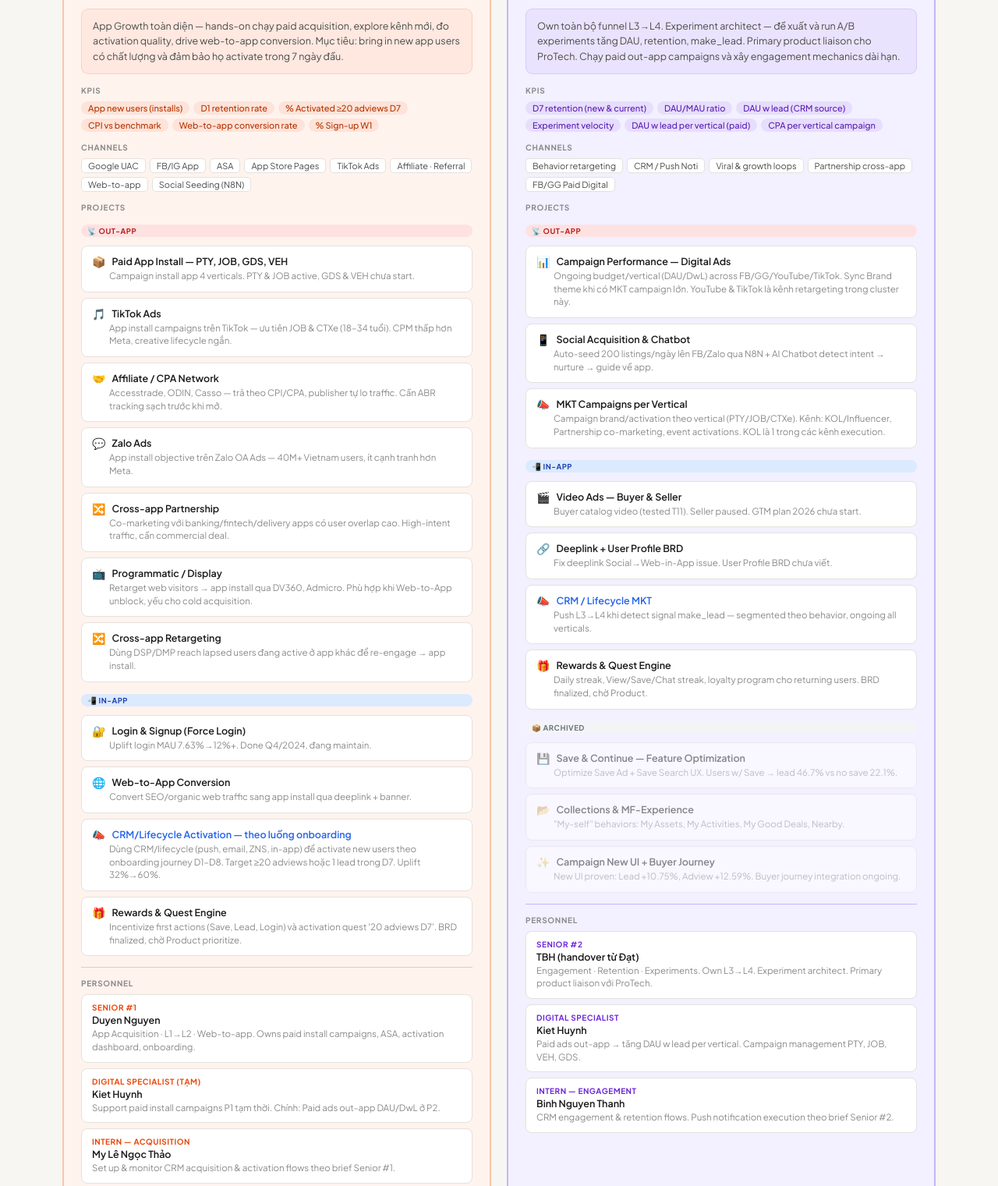
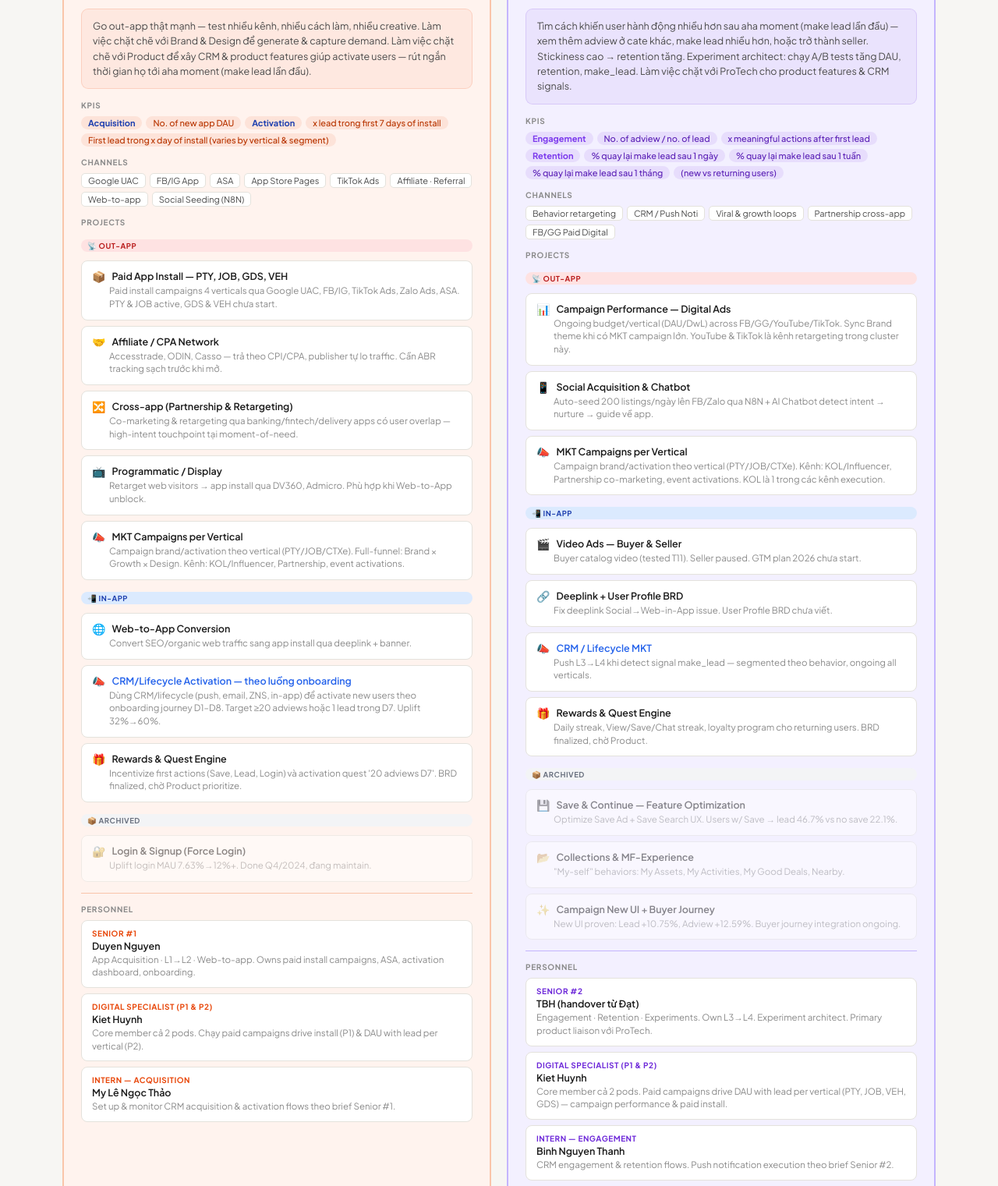
Before and after one commit to pubanhbao/growth-sow, a plain HTML site: page index.html in a window 1280 px wide. Shown: the part 360-1881 px from the top of the page at 78% size. Drawn offline with Linux system fonts and the light colour scheme.

Commit message:
chore: update data.json — 2026-05-20 14:02

```diff
--- a/index.html
+++ b/index.html
@@ -303,32 +303,31 @@ body{font-family:var(--font);background:var(--bg);color:var(--text);min-height:1
         <div class="pod-badge-sm">P1</div>
         <div><div class="pod-nm">App Acquisition &amp; Activation</div><div class="pod-funnel">L1 → L2</div></div>
       </div>
-      <div class="ov-scope">App Growth toàn diện — hands-on chạy paid acquisition, explore kênh mới, đo activation quality, drive web-to-app conversion. Mục tiêu: bring in new app users có chất lượng và đảm bảo họ activate trong 7 ngày đầu.</div>
+      <div class="ov-scope">Go out-app thật mạnh — test nhiều kênh, nhiều cách làm, nhiều creative. Làm việc chặt chẽ với Brand &amp; Design để generate &amp; capture demand. Làm việc chặt chẽ với Product để xây CRM &amp; product features giúp activate users — rút ngắn thời gian họ tới aha moment (make lead lần đầu).</div>
       <span class="slabel">KPIs</span>
-      <div class="kpi-wrap"><span class="kpi-p">App new users (installs)</span><span class="kpi-p">D1 retention rate</span><span class="kpi-p">% Activated ≥20 adviews D7</span><span class="kpi-p">CPI vs benchmark</span><span class="kpi-p">Web-to-app conversion rate</span><span class="kpi-p">% Sign-up W1</span></div>
+      <div class="kpi-wrap"><span class="kpi-p" style="font-weight:700;color:#1e40af">Acquisition</span><span class="kpi-p">No. of new app DAU</span><span class="kpi-p" style="font-weight:700;color:#1e40af">Activation</span><span class="kpi-p">x lead trong first 7 days of install</span><span class="kpi-p">First lead trong x day of install (varies by vertical &amp; segment)</span></div>
       <span class="slabel">Channels</span>
       <div class="ch-wrap"><span class="ch-t">Google UAC</span><span class="ch-t">FB/IG App</span><span class="ch-t">ASA</span><span class="ch-t">App Store Pages</span><span class="ch-t">TikTok Ads</span><span class="ch-t">Affiliate · Referral</span><span class="ch-t">Web-to-app</span><span class="ch-t">Social Seeding (N8N)</span></div>
       <span class="slabel">Projects</span>
       <div class="ov-proj-list">
         <span class="ch-type-lbl out">📡 Out-app</span>
-        <div class="ov-proj"><div class="ov-proj-top"><span class="ov-proj-em">📦</span><span class="ov-proj-nm">Paid App Install — PTY, JOB, GDS, VEH</span></div><div class="ov-proj-desc">Campaign install app 4 verticals. PTY &amp; JOB active, GDS &amp; VEH chưa start.</div></div>
-        <div class="ov-proj"><div class="ov-proj-top"><span class="ov-proj-em">🎵</span><span class="ov-proj-nm">TikTok Ads</span></div><div class="ov-proj-desc">App install campaigns trên TikTok — ưu tiên JOB &amp; CTXe (18–34 tuổi). CPM thấp hơn Meta, creative lifecycle ngắn.</div></div>
+        <div class="ov-proj"><div class="ov-proj-top"><span class="ov-proj-em">📦</span><span class="ov-proj-nm">Paid App Install — PTY, JOB, GDS, VEH</span></div><div class="ov-proj-desc">Paid install campaigns 4 verticals qua Google UAC, FB/IG, TikTok Ads, Zalo Ads, ASA. PTY &amp; JOB active, GDS &amp; VEH chưa start.</div></div>
         <div class="ov-proj"><div class="ov-proj-top"><span class="ov-proj-em">🤝</span><span class="ov-proj-nm">Affiliate / CPA Network</span></div><div class="ov-proj-desc">Accesstrade, ODIN, Casso — trả theo CPI/CPA, publisher tự lo traffic. Cần ABR tracking sạch trước khi mở.</div></div>
-        <div class="ov-proj"><div class="ov-proj-top"><span class="ov-proj-em">💬</span><span class="ov-proj-nm">Zalo Ads</span></div><div class="ov-proj-desc">App install objective trên Zalo OA Ads — 40M+ Vietnam users, ít cạnh tranh hơn Meta.</div></div>
-        <div class="ov-proj"><div class="ov-proj-top"><span class="ov-proj-em">🔀</span><span class="ov-proj-nm">Cross-app Partnership</span></div><div class="ov-proj-desc">Co-marketing với banking/fintech/delivery apps có user overlap cao. High-intent traffic, cần commercial deal.</div></div>
-        <div class="ov-proj"><div class="ov-proj-top"><span class="ov-proj-em">📺</span><span class="ov-proj-nm">Programmatic / Display</span></div><div class="ov-proj-desc">Retarget web visitors → app install qua DV360, Admicro. Phù hợp khi Web-to-App unblock, yếu cho cold acquisition.</div></div>
-        <div class="ov-proj"><div class="ov-proj-top"><span class="ov-proj-em">🔀</span><span class="ov-proj-nm">Cross-app Retargeting</span></div><div class="ov-proj-desc">Dùng DSP/DMP reach lapsed users đang active ở app khác để re-engage → app install.</div></div>
+        <div class="ov-proj"><div class="ov-proj-top"><span class="ov-proj-em">🔀</span><span class="ov-proj-nm">Cross-app (Partnership &amp; Retargeting)</span></div><div class="ov-proj-desc">Co-marketing &amp; retargeting qua banking/fintech/delivery apps có user overlap — high-intent touchpoint tại moment-of-need.</div></div>
+        <div class="ov-proj"><div class="ov-proj-top"><span class="ov-proj-em">📺</span><span class="ov-proj-nm">Programmatic / Display</span></div><div class="ov-proj-desc">Retarget web visitors → app install qua DV360, Admicro. Phù hợp khi Web-to-App unblock.</div></div>
+        <div class="ov-proj"><div class="ov-proj-top"><span class="ov-proj-em">📣</span><span class="ov-proj-nm">MKT Campaigns per Vertical</span></div><div class="ov-proj-desc">Campaign brand/activation theo vertical (PTY/JOB/CTXe). Full-funnel: Brand × Growth × Design. Kênh: KOL/Influencer, Partnership, event activations.</div></div>
         <span class="ch-type-lbl in">📲 In-app</span>
-        <div class="ov-proj"><div class="ov-proj-top"><span class="ov-proj-em">🔐</span><span class="ov-proj-nm">Login &amp; Signup (Force Login)</span></div><div class="ov-proj-desc">Uplift login MAU 7.63%→12%+. Done Q4/2024, đang maintain.</div></div>
         <div class="ov-proj"><div class="ov-proj-top"><span class="ov-proj-em">🌐</span><span class="ov-proj-nm">Web-to-App Conversion</span></div><div class="ov-proj-desc">Convert SEO/organic web traffic sang app install qua deeplink + banner.</div></div>
         <div class="ov-proj ov-proj-link" onclick="window.open('https://pubanhbao.github.io/growth-lifecycle-marketing/','_blank')"><div class="ov-proj-top"><span class="ov-proj-em">📣</span><span class="ov-proj-nm">CRM/Lifecycle Activation — theo luồng onboarding</span></div><div class="ov-proj-desc">Dùng CRM/lifecycle (push, email, ZNS, in-app) để activate new users theo onboarding journey D1–D8. Target ≥20 adviews hoặc 1 lead trong D7. Uplift 32%→60%.</div></div>
         <div class="ov-proj"><div class="ov-proj-top"><span class="ov-proj-em">🎁</span><span class="ov-proj-nm">Rewards &amp; Quest Engine</span></div><div class="ov-proj-desc">Incentivize first actions (Save, Lead, Login) và activation quest '20 adviews D7'. BRD finalized, chờ Product prioritize.</div></div>
+        <span class="ch-type-lbl arch">📦 Archived</span>
+        <div class="ov-proj archived"><div class="ov-proj-top"><span class="ov-proj-em">🔐</span><span class="ov-proj-nm">Login &amp; Signup (Force Login)</span></div><div class="ov-proj-desc">Uplift login MAU 7.63%→12%+. Done Q4/2024, đang maintain.</div></div>
       </div>
       <div class="ov-person-block">
         <span class="slabel">Personnel</span>
         <div class="ov-person-list">
           <div class="ov-person"><div class="ov-prole">Senior #1</div><div class="ov-pname">Duyen Nguyen</div><div class="ov-pscope">App Acquisition · L1→L2 · Web-to-app. Owns paid install campaigns, ASA, activation dashboard, onboarding.</div></div>
-          <div class="ov-person"><div class="ov-prole spec-role">Digital Specialist (tạm)</div><div class="ov-pname">Kiet Huynh</div><div class="ov-pscope">Support paid install campaigns P1 tạm thời. Chính: Paid ads out-app DAU/DwL ở P2.</div></div>
+          <div class="ov-person"><div class="ov-prole spec-role">Digital Specialist (P1 &amp; P2)</div><div class="ov-pname">Kiet Huynh</div><div class="ov-pscope">Core member cả 2 pods. Chạy paid campaigns drive install (P1) &amp; DAU with lead per vertical (P2).</div></div>
           <div class="ov-person"><div class="ov-prole intern-role">Intern — Acquisition</div><div class="ov-pname">My Lê Ngọc Thảo</div><div class="ov-pscope">Set up &amp; monitor CRM acquisition &amp; activation flows theo brief Senior #1.</div></div>
         </div>
       </div>
@@ -340,9 +339,9 @@ body{font-family:var(--font);background:var(--bg);color:var(--text);min-height:1
         <div class="pod-badge-sm">P2</div>
         <div><div class="pod-nm">Engagement, Retention &amp; Experiments</div><div class="pod-funnel">L3 → L4</div></div>
       </div>
-      <div class="ov-scope">Own toàn bộ funnel L3→L4. Experiment architect — đề xuất và run A/B experiments tăng DAU, retention, make_lead. Primary product liaison cho ProTech. Chạy paid out-app campaigns và xây engagement mechanics dài hạn.</div>
+      <div class="ov-scope">Tìm cách khiến user hành động nhiều hơn sau aha moment (make lead lần đầu) — xem thêm adview ở cate khác, make lead nhiều hơn, hoặc trở thành seller. Stickiness cao → retention tăng. Experiment architect: chạy A/B tests tăng DAU, retention, make_lead. Làm việc chặt với ProTech cho product features &amp; CRM signals.</div>
       <span class="slabel">KPIs</span>
-      <div class="kpi-wrap"><span class="kpi-p">D7 retention (new &amp; current)</span><span class="kpi-p">DAU/MAU ratio</span><span class="kpi-p">DAU w lead (CRM source)</span><span class="kpi-p">Experiment velocity</span><span class="kpi-p">DAU w lead per vertical (paid)</span><span class="kpi-p">CPA per vertical campaign</span></div>
+      <div class="kpi-wrap"><span class="kpi-p" style="font-weight:700;color:#7c3aed">Engagement</span><span class="kpi-p">No. of adview / no. of lead</span><span class="kpi-p">x meaningful actions after first lead</span><span class="kpi-p" style="font-weight:700;color:#7c3aed">Retention</span><span class="kpi-p">% quay lại make lead sau 1 ngày</span><span class="kpi-p">% quay lại make lead sau 1 tuần</span><span class="kpi-p">% quay lại make lead sau 1 tháng</span><span class="kpi-p">(new vs returning users)</span></div>
       <span class="slabel">Channels</span>
       <div class="ch-wrap"><span class="ch-t">Behavior retargeting</span><span class="ch-t">CRM / Push Noti</span><span class="ch-t">Viral &amp; growth loops</span><span class="ch-t">Partnership cross-app</span><span class="ch-t">FB/GG Paid Digital</span></div>
       <span class="slabel">Projects</span>
@@ -365,7 +364,7 @@ body{font-family:var(--font);background:var(--bg);color:var(--text);min-height:1
         <span class="slabel">Personnel</span>
         <div class="ov-person-list">
           <div class="ov-person"><div class="ov-prole">Senior #2</div><div class="ov-pname">TBH (handover từ Đạt)</div><div class="ov-pscope">Engagement · Retention · Experiments. Own L3→L4. Experiment architect. Primary product liaison với ProTech.</div></div>
-          <div class="ov-person"><div class="ov-prole spec-role">Digital Specialist</div><div class="ov-pname">Kiet Huynh</div><div class="ov-pscope">Paid ads out-app → tăng DAU w lead per vertical. Campaign management PTY, JOB, VEH, GDS.</div></div>
+          <div class="ov-person"><div class="ov-prole spec-role">Digital Specialist (P1 &amp; P2)</div><div class="ov-pname">Kiet Huynh</div><div class="ov-pscope">Core member cả 2 pods. Paid campaigns drive DAU with lead per vertical (PTY, JOB, VEH, GDS) — campaign performance &amp; paid install.</div></div>
           <div class="ov-person"><div class="ov-prole intern-role">Intern — Engagement</div><div class="ov-pname">Binh Nguyen Thanh</div><div class="ov-pscope">CRM engagement &amp; retention flows. Push notification execution theo brief Senior #2.</div></div>
         </div>
       </div>
```
